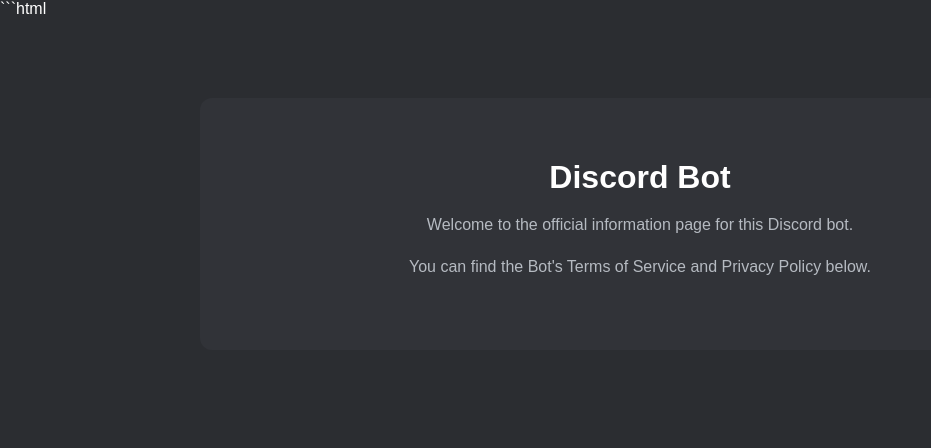
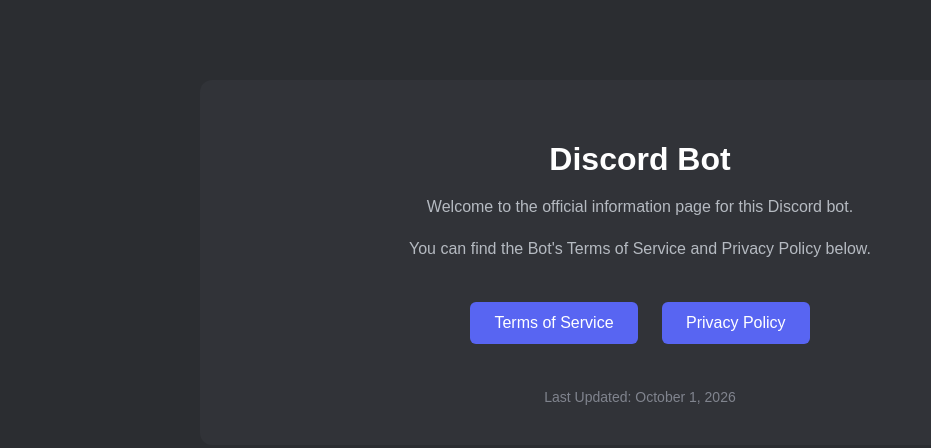
Before and after one commit to FerunoxMC/GGTiers-Terms-Of-Service-Privacy-Policy, a plain HTML site: page index.html in a window 1280 px wide. Shown: the whole page, without its empty margins (0-931 px from the left). Drawn offline with Linux system fonts and the light colour scheme.

Commit message:
Modify text color and add footer to index.html
Updated text color and added footer with last updated date.

````diff
--- a/index.html
+++ b/index.html
@@ -1,9 +1,9 @@
-```html
 <!DOCTYPE html>
 <html lang="en">
 <head>
     <meta charset="UTF-8">
     <meta name="viewport" content="width=device-width, initial-scale=1.0">
+
     <title>Discord Bot</title>
 
     <style>
@@ -41,7 +41,7 @@
             margin: 10px;
             padding: 12px 24px;
             background: #5865f2;
-            color: white;
+            color: #ffffff;
             text-decoration: none;
             border-radius: 6px;
         }
@@ -73,3 +73,15 @@
         </p>
 
         <div class="links">
+            <a href="terms.html">Terms of Service</a>
+            <a href="privacy.html">Privacy Policy</a>
+        </div>
+
+        <footer>
+            Last Updated: October 1, 2026
+        </footer>
+
+    </div>
+
+</body>
+</html>
````
Lines whose indentation alone changed are shown as unchanged.
